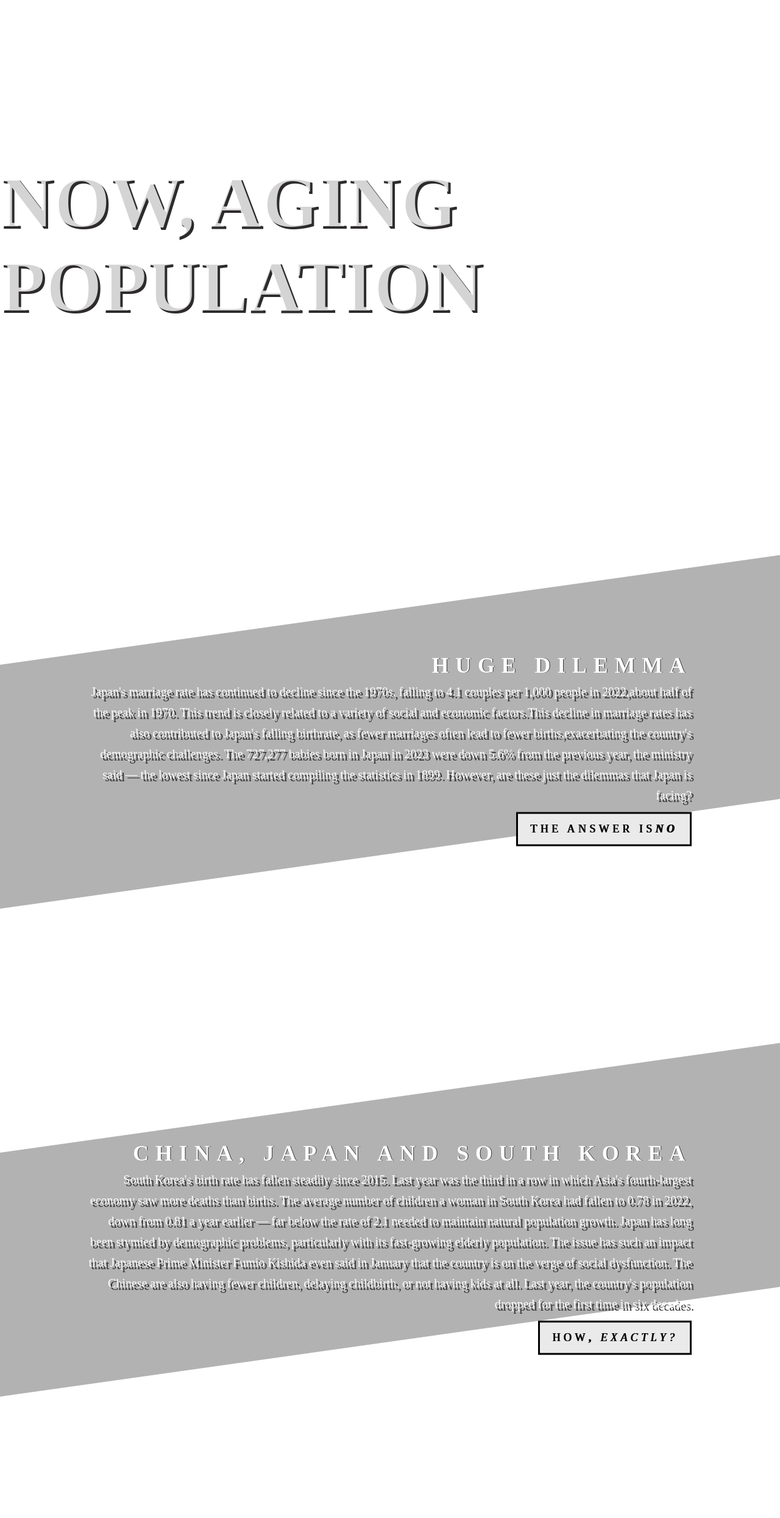
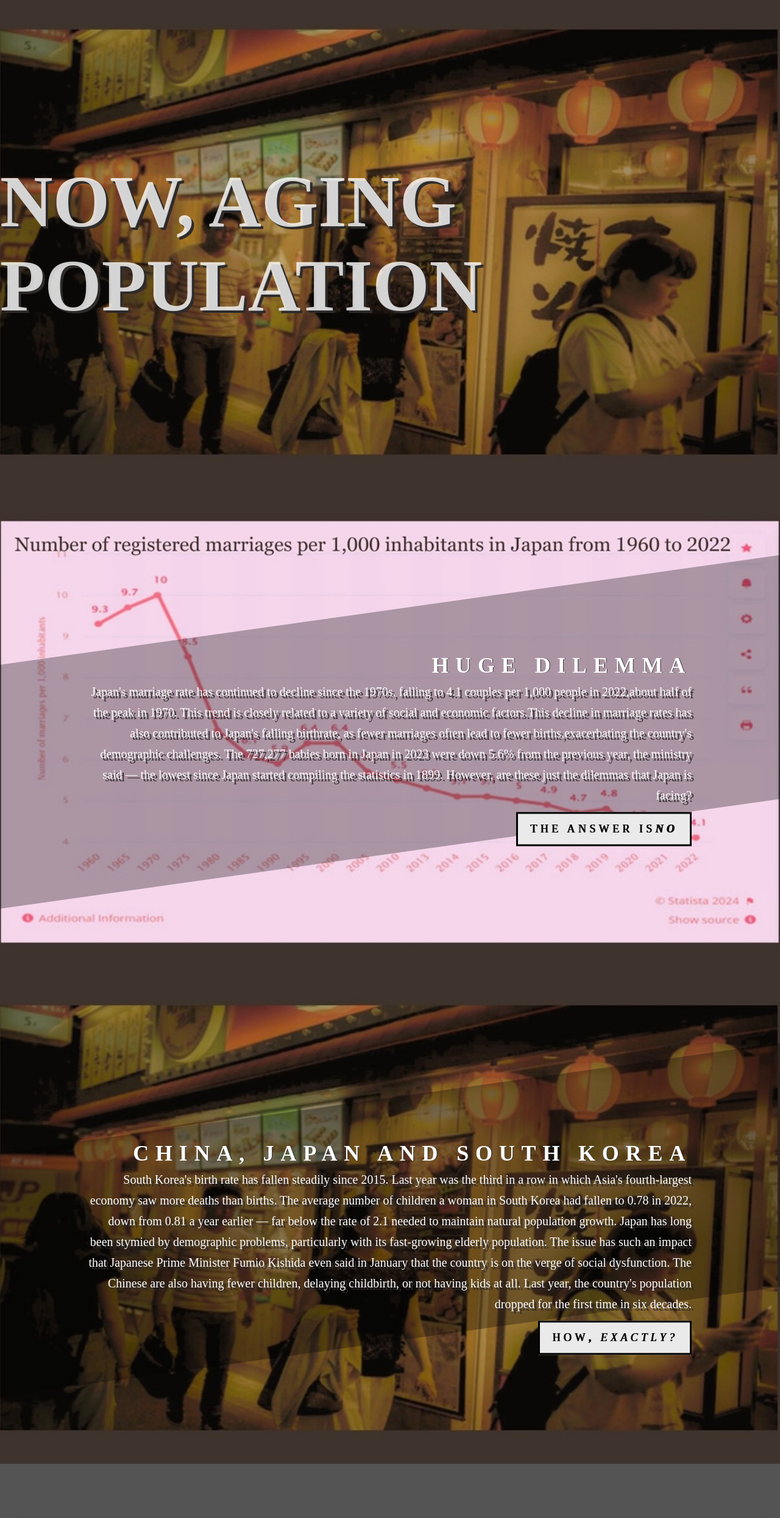
Before and after one commit to AshamedGodzilla/HCDIV-5, a plain HTML site: page index.html in a window 1280 px wide. Shown: the top 2489 px of the page at 61% size. Drawn offline with Linux system fonts and the light colour scheme.

Commit message:
Update index.css

```diff
--- a/index.css
+++ b/index.css
@@ -55,26 +55,26 @@ section,
 
 
 #img-one {
-    background-image: url(main.img2.jpg);
+    background-image: url(img2.jpg);
     background-size: cover;
 }
 
 #img-two {
-    background-image: url(main.img4.jpg);
+    background-image: url(img4.jpg);
 }
 
 .content-one {
-    background: url(main.img1.jpg) no-repeat fixed center;
+    background: url(img1.jpg) no-repeat fixed center;
     background-size: cover;
 }
 
 .content-two {
-    background: url(main.img2.jpg) no-repeat fixed center;
+    background: url(img2.jpg) no-repeat fixed center;
     background-size: cover;
 }
 
 .content-three {
-    background: url(main.img3.jpg) no-repeat fixed center;
+    background: url(img3.jpg) no-repeat fixed center;
     background-size: cover;
 }
 
```
